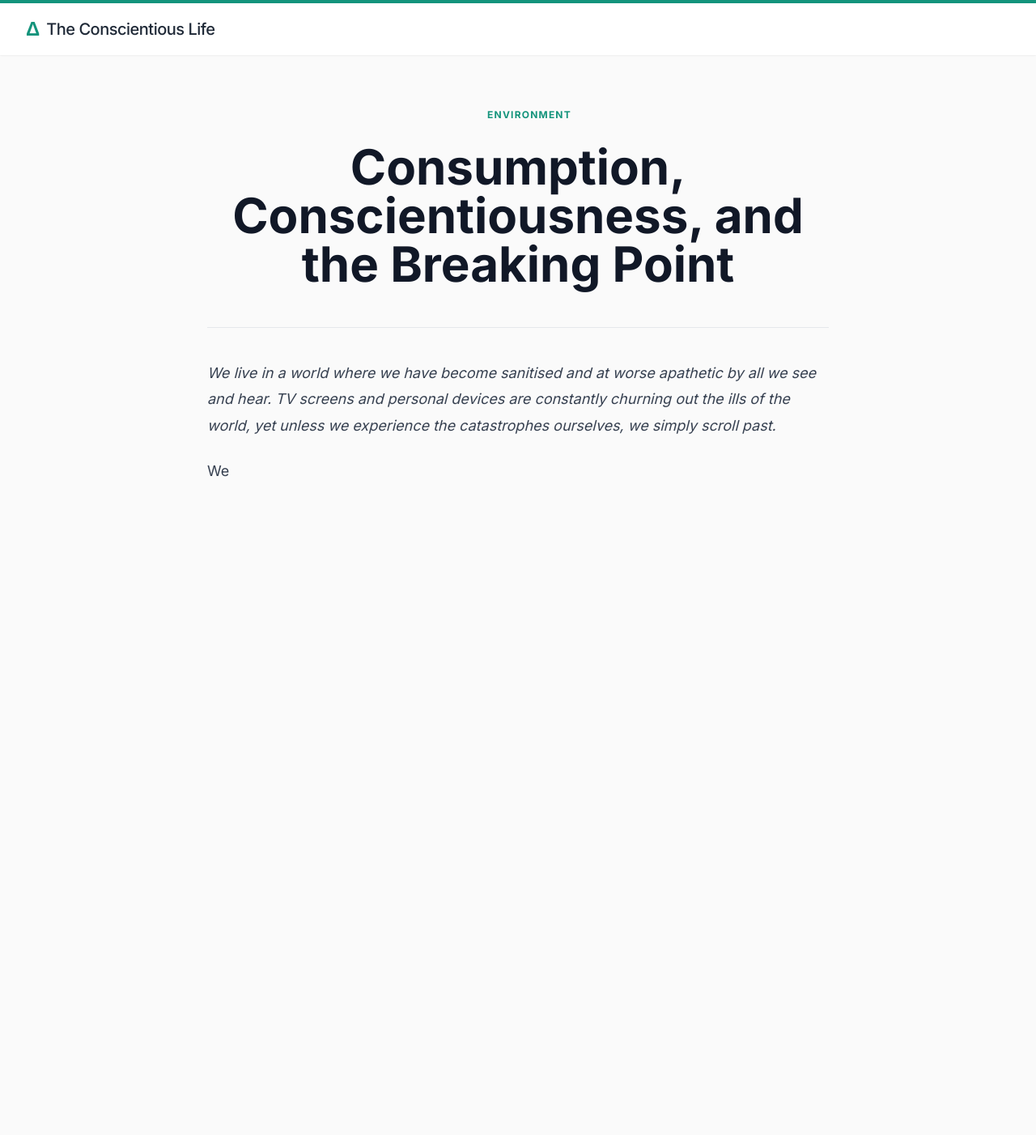
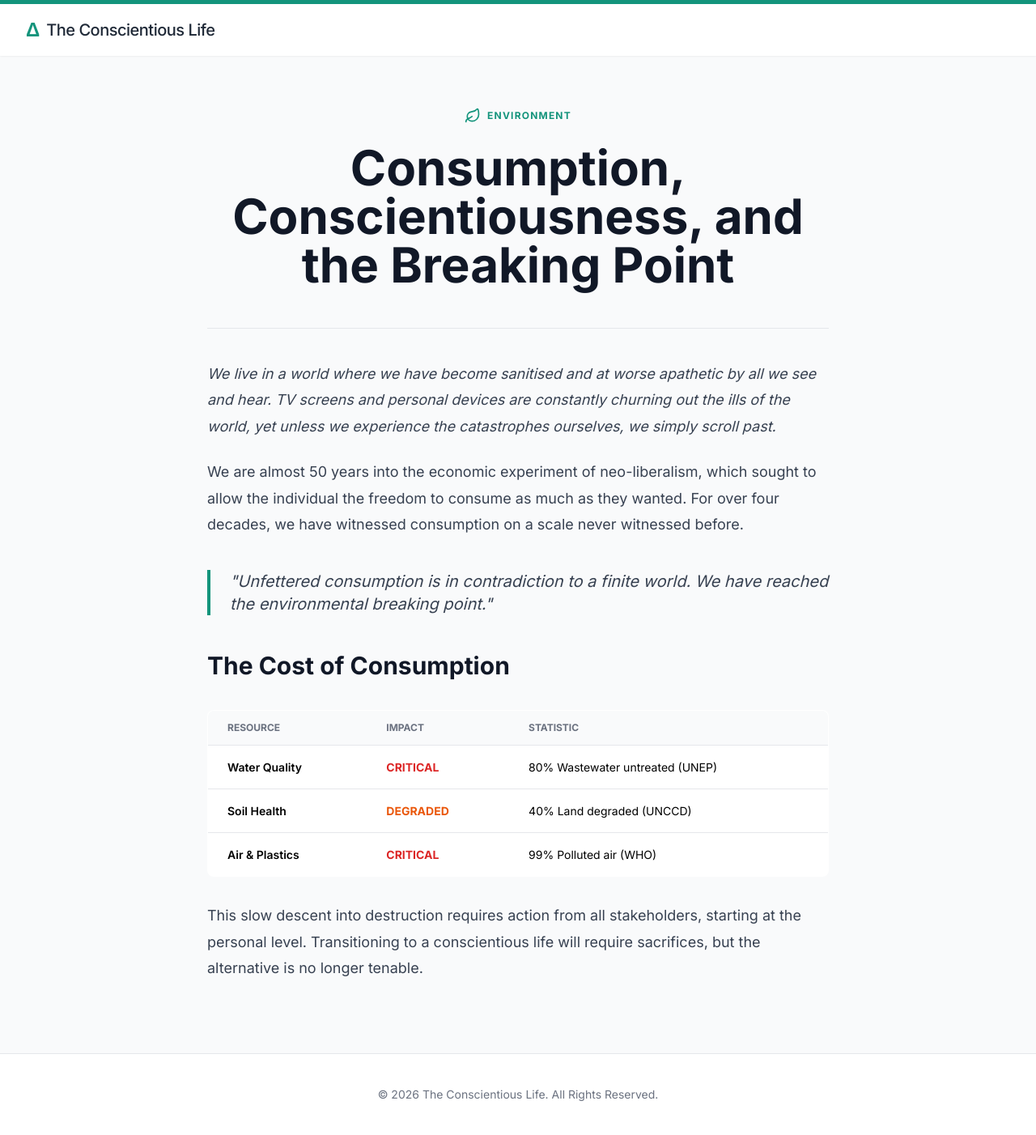
Before and after one commit to theconscientiouslife1-coder/TheCL, a Jekyll site: the page the_environment_main_article.html, which Jekyll copies as it is, in a window 1280 px wide. Shown: the whole page at 81% size. Built offline with Jekyll 4.4.1, drawn with Linux system fonts in a browser that asks for light colours; nearby versions of some CDN libraries; before the commit the page ends 900 px from its top, so only the background shows below that.

Commit message:
Standard CSS Fix: Forcing ribbon and table appearance

```diff
--- a/the_environment_main_article.html
+++ b/the_environment_main_article.html
@@ -10,19 +10,32 @@
     <link rel="preconnect" href="https://fonts.gstatic.com" crossorigin>
     <link href="https://fonts.googleapis.com/css2?family=Inter:wght@400;500;600;700&display=swap" rel="stylesheet">
     <style>
-        body { font-family: 'Inter', sans-serif; display: flex; flex-direction: column; min-height: 100vh; }
+        body { font-family: 'Inter', sans-serif; display: flex; flex-direction: column; min-height: 100vh; background-color: #f9fafb; }
         .flex-grow { flex-grow: 1; }
+
+        /* THE GREEN RIBBON - Standard CSS fallback */
+        .custom-header {
+            background-color: white;
+            border-top: 5px solid #14947c !important;
+            box-shadow: 0 1px 2px 0 rgba(0, 0, 0, 0.05);
+        }
+
         .article-text h2 { font-size: 1.875rem; font-weight: 700; margin-top: 2.5rem; margin-bottom: 1.25rem; color: #111827; }
         .article-text p { margin-bottom: 1.5rem; line-height: 1.8; color: #374151; font-size: 1.125rem; }
+
+        /* TABLE STYLING - Standard CSS fallback */
+        .data-table { width: 100%; border-collapse: collapse; margin: 2rem 0; background: white; border-radius: 8px; overflow: hidden; border: 1px solid #e5e7eb; }
+        .data-table th { background: #f9fafb; padding: 12px 24px; text-align: left; font-size: 0.75rem; text-transform: uppercase; color: #6b7280; border-bottom: 1px solid #e5e7eb; }
+        .data-table td { padding: 16px 24px; border-bottom: 1px solid #e5e7eb; font-size: 0.875rem; }
     </style>
 </head>
-<body class="bg-neutral-50 text-gray-800">
+<body>
 
-    <header class="bg-white shadow-sm border-t-4 border-[#14947c]">
+    <header class="custom-header">
         <div class="container mx-auto px-4 sm:px-6 lg:px-8">
             <div class="flex justify-between items-center py-4">
-                <a href="index.html" class="flex items-center space-x-2 text-gray-800">
-                    <span class="text-xl md:text-2xl font-bold text-[#14947c]">Δ</span>
+                <a href="/" class="flex items-center space-x-2 text-gray-800">
+                    <span class="text-xl md:text-2xl font-bold" style="color: #14947c;">Δ</span>
                     <span class="text-lg md:text-xl font-medium tracking-tight">The Conscientious Life</span>
                 </a>
             </div>
@@ -33,7 +46,7 @@
         <div class="max-w-3xl mx-auto">
             <article>
                 <header class="mb-12 text-center">
-                    <div class="flex justify-center items-center space-x-2 text-[#14947c] mb-6">
+                    <div class="flex justify-center items-center space-x-2 mb-6" style="color: #14947c;">
                         <i data-lucide="leaf" class="w-5 h-5"></i>
                         <span class="text-xs font-bold uppercase tracking-widest">Environment</span>
                     </div>
@@ -45,4 +58,51 @@
                         We live in a world where we have become sanitised and at worse apathetic by all we see and hear. TV screens and personal devices are constantly churning out the ills of the world, yet unless we experience the catastrophes ourselves, we simply scroll past.
                     </p>
 
-                    <p>We
+                    <p>We are almost 50 years into the economic experiment of neo-liberalism, which sought to allow the individual the freedom to consume as much as they wanted. For over four decades, we have witnessed consumption on a scale never witnessed before.</p>
+
+                    <blockquote style="border-left: 4px solid #14947c;" class="pl-6 my-10 italic text-xl text-gray-700">
+                        "Unfettered consumption is in contradiction to a finite world. We have reached the environmental breaking point."
+                    </blockquote>
+
+                    <h2>The Cost of Consumption</h2>
+
+                    <table class="data-table">
+                        <thead>
+                            <tr>
+                                <th>Resource</th>
+                                <th>Impact</th>
+                                <th>Statistic</th>
+                            </tr>
+                        </thead>
+                        <tbody>
+                            <tr>
+                                <td style="font-weight: 600;">Water Quality</td>
+                                <td style="color: #dc2626; font-weight: 700;">CRITICAL</td>
+                                <td>80% Wastewater untreated (UNEP)</td>
+                            </tr>
+                            <tr>
+                                <td style="font-weight: 600;">Soil Health</td>
+                                <td style="color: #ea580c; font-weight: 700;">DEGRADED</td>
+                                <td>40% Land degraded (UNCCD)</td>
+                            </tr>
+                            <tr>
+                                <td style="font-weight: 600;">Air & Plastics</td>
+                                <td style="color: #dc2626; font-weight: 700;">CRITICAL</td>
+                                <td>99% Polluted air (WHO)</td>
+                            </tr>
+                        </tbody>
+                    </table>
+
+                    <p>This slow descent into destruction requires action from all stakeholders, starting at the personal level. Transitioning to a conscientious life will require sacrifices, but the alternative is no longer tenable.</p>
+                </div>
+            </article>
+        </div>
+    </main>
+
+    <footer class="bg-white border-t py-10 text-center text-gray-500 text-sm">
+        <p>&copy; 2026 The Conscientious Life. All Rights Reserved.</p>
+    </footer>
+
+    <script>lucide.createIcons();</script>
+</body>
+</html>
```
